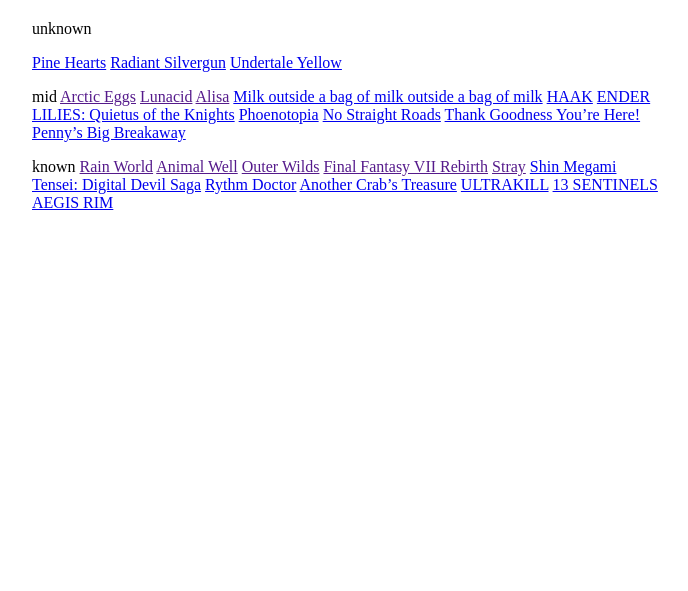
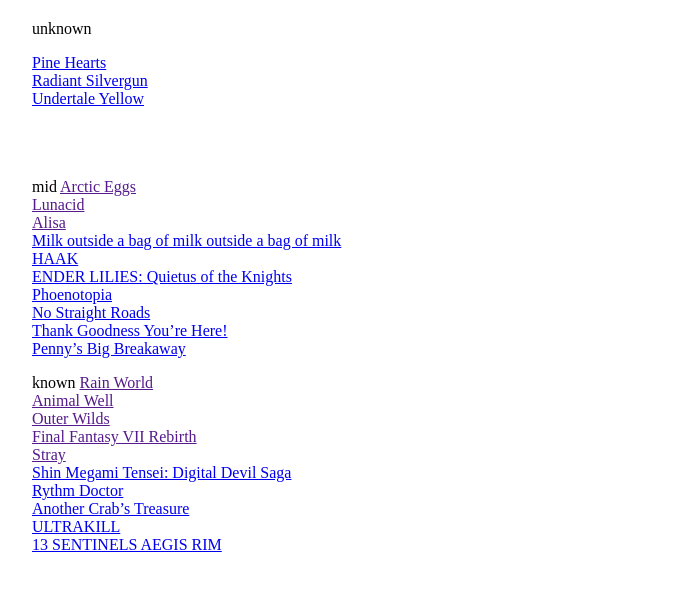
Before and after one commit to stuffedwombat/stuffedwombat.github.io, a Jekyll site: the page built from mind_blown.md, in a window 1280 px wide. Shown: the top 591 px of the page, without its empty margins (292-980 px from the left). Built offline with Jekyll 4.4.1, drawn with Linux system fonts in a browser that asks for light colours; our own code applies the rules of GitHub Pages for plain Markdown files; comment, search, counter and statistics services are not loaded.

Commit message:
Update mind_blown.md

```diff
--- a/mind_blown.md
+++ b/mind_blown.md
@@ -1,34 +1,34 @@
 unknown
 
-[Pine Hearts](https://store.steampowered.com/app/1781010/Pine_Hearts/)
-[Radiant Silvergun](https://store.steampowered.com/app/2450820/Radiant_Silvergun/)
-[Undertale Yellow](https://gamejolt.com/games/UndertaleYellow/136925)
-[]()
-[]()
-[]()
+[Pine Hearts](https://store.steampowered.com/app/1781010/Pine_Hearts/)<br>
+[Radiant Silvergun](https://store.steampowered.com/app/2450820/Radiant_Silvergun/)<br>
+[Undertale Yellow](https://gamejolt.com/games/UndertaleYellow/136925)<br>
+[]()<br>
+[]()<br>
+[]()<br>
 
 mid
-[Arctic Eggs]()
-[Lunacid]()
-[Alisa]()
-[Milk outside a bag of milk outside a bag of milk](https://store.steampowered.com/app/1604000/Milk_outside_a_bag_of_milk_outside_a_bag_of_milk/)
-[HAAK](https://store.steampowered.com/app/1352930/HAAK/)
-[ENDER LILIES: Quietus of the Knights](https://store.steampowered.com/app/1369630/ENDER_LILIES_Quietus_of_the_Knights/)
-[Phoenotopia](https://store.steampowered.com/app/1436590/Phoenotopia_Awakening/)
-[No Straight Roads](https://store.steampowered.com/app/1726190/No_Straight_Roads_Encore_Edition/)
-[Thank Goodness You're Here!](https://store.steampowered.com/app/2366980/Thank_Goodness_Youre_Here/)
-[Penny’s Big Breakaway](https://store.steampowered.com/app/1955230/Pennys_Big_Breakaway/)
+[Arctic Eggs]()<br>
+[Lunacid]()<br>
+[Alisa]()<br>
+[Milk outside a bag of milk outside a bag of milk](https://store.steampowered.com/app/1604000/Milk_outside_a_bag_of_milk_outside_a_bag_of_milk/)<br>
+[HAAK](https://store.steampowered.com/app/1352930/HAAK/)<br>
+[ENDER LILIES: Quietus of the Knights](https://store.steampowered.com/app/1369630/ENDER_LILIES_Quietus_of_the_Knights/)<br>
+[Phoenotopia](https://store.steampowered.com/app/1436590/Phoenotopia_Awakening/)<br>
+[No Straight Roads](https://store.steampowered.com/app/1726190/No_Straight_Roads_Encore_Edition/)<br>
+[Thank Goodness You're Here!](https://store.steampowered.com/app/2366980/Thank_Goodness_Youre_Here/)<br>
+[Penny’s Big Breakaway](https://store.steampowered.com/app/1955230/Pennys_Big_Breakaway/)<br>
 
 known
-[Rain World]()
-[Animal Well]()
-[Outer Wilds]()
-[Final Fantasy VII Rebirth]()
-[Stray]()
-[Shin Megami Tensei: Digital Devil Saga](https://www.youtube.com/watch?v=Yy4g0UtXtR0&list=PLD7B049F3DEC8CB6C)
-[Rythm Doctor](https://store.steampowered.com/app/774181/Rhythm_Doctor/)
-[Another Crab's Treasure](https://store.steampowered.com/app/1887840/Another_Crabs_Treasure)
-[ULTRAKILL](https://store.steampowered.com/app/1229490/ULTRAKILL/)
-[13 SENTINELS AEGIS RIM](https://www.youtube.com/watch?v=_i6XKeWAf0s&list=PLD7B049F3DEC8CB6C)
-[]()
-[]()
+[Rain World]()<br>
+[Animal Well]()<br>
+[Outer Wilds]()<br>
+[Final Fantasy VII Rebirth]()<br>
+[Stray]()<br>
+[Shin Megami Tensei: Digital Devil Saga](https://www.youtube.com/watch?v=Yy4g0UtXtR0&list=PLD7B049F3DEC8CB6C)<br>
+[Rythm Doctor](https://store.steampowered.com/app/774181/Rhythm_Doctor/)<br>
+[Another Crab's Treasure](https://store.steampowered.com/app/1887840/Another_Crabs_Treasure)<br>
+[ULTRAKILL](https://store.steampowered.com/app/1229490/ULTRAKILL/)<br>
+[13 SENTINELS AEGIS RIM](https://www.youtube.com/watch?v=_i6XKeWAf0s&list=PLD7B049F3DEC8CB6C)<br>
+[]()<br>
+[]()<br>
```
